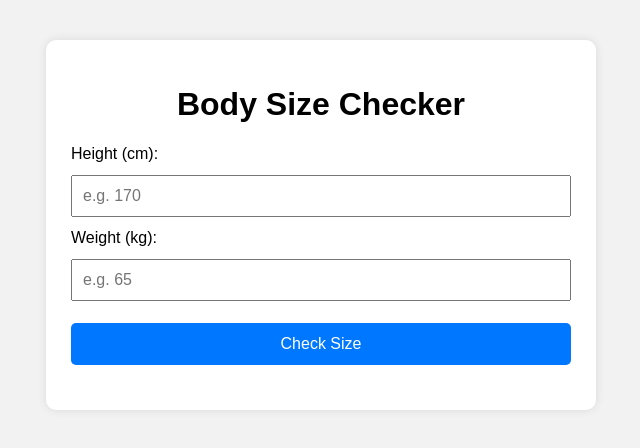
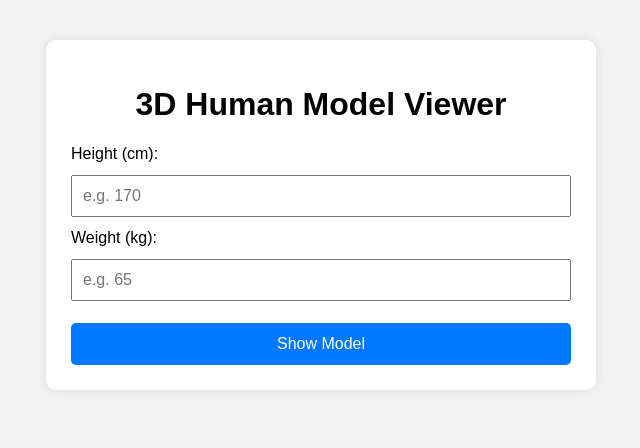
Before and after one commit to gz0317/gz-website, a plain HTML site: page index.html in a window 1280 px wide. Shown: the whole page, without its empty margins (319-959 px from the left). Drawn offline with nearby package versions, Linux system fonts and the light colour scheme.

Commit message:
Update index.html

```diff
--- a/index.html
+++ b/index.html
@@ -3,12 +3,12 @@
 <head>
     <meta charset="UTF-8">
     <meta name="viewport" content="width=device-width, initial-scale=1.0">
-    <title>Body Size Identifier</title>
+    <title>3D Human Model Viewer</title>
     <link rel="stylesheet" href="style.css">
 </head>
 <body>
     <div class="container">
-        <h1>Body Size Checker</h1>
+        <h1>3D Human Model Viewer</h1>
 
         <div class="input-box">
             <label>Height (cm):</label>
@@ -17,12 +17,13 @@
             <label>Weight (kg):</label>
             <input type="number" id="weight" placeholder="e.g. 65">
 
-            <button onclick="checkBodySize()">Check Size</button>
+            <button onclick="updateModel()">Show Model</button>
         </div>
-
-        <div id="result" class="result"></div>
     </div>
 
+    <div id="three-container"></div>
+
+    <script src="https://cdnjs.cloudflare.com/ajax/libs/three.js/r152/three.min.js"></script>
     <script src="script.js"></script>
 </body>
 </html>
```
